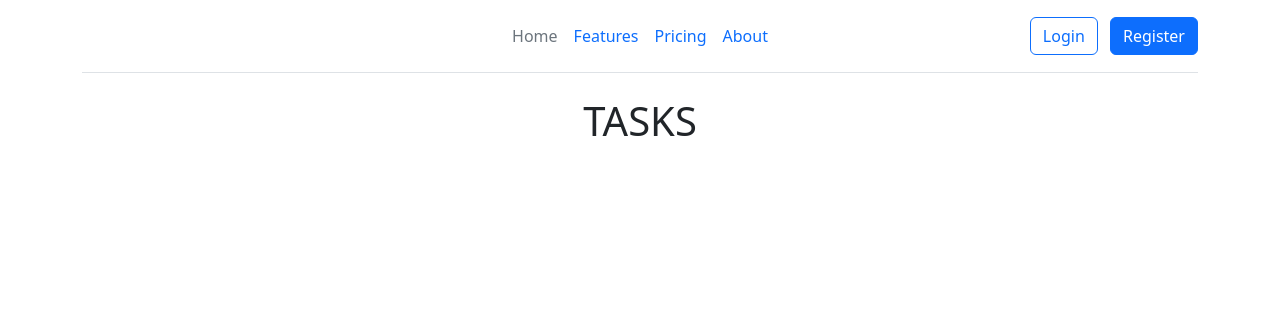
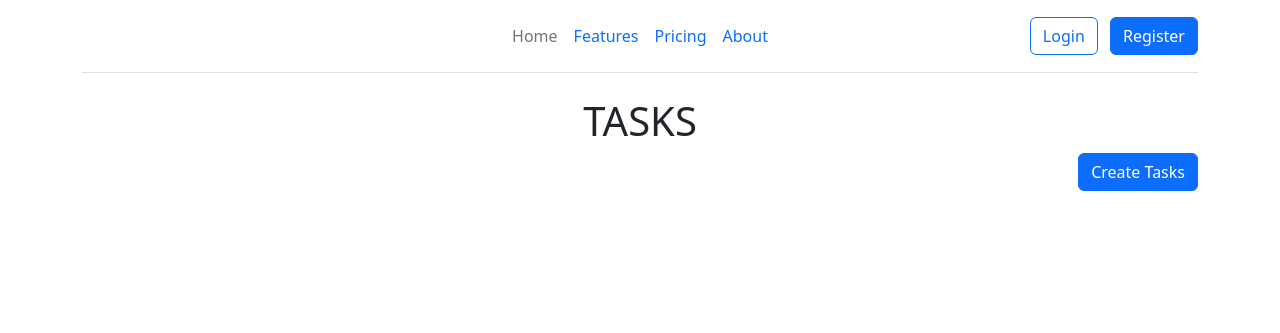
Before and after one commit to TobiAdeleke1/buddyUpApp, a Flask app: page /task/ in a window 1280 px wide. Shown: the top 333 px of the page. Run offline with Flask 3, Linux system fonts and the light colour scheme; parts of the project's set-up code (start-up, migrations or seed data) failed here and were passed over.

Commit message:
amend create new task and show all task button

```diff
--- a/src/application/templates/base.html
+++ b/src/application/templates/base.html
@@ -44,7 +44,7 @@
               <div class="col-md-3 text-end">
                 {% if g.user %}
 
-                <a class="btn btn-primary" href="{{ url_for('task.create_task') }}" role="button">My Tasks</a>
+                <a class="btn btn-primary" href="{{ url_for('task.user_task', user_id=g.user['id']) }}" role="button">My Tasks</a>
                 <a class="btn btn-outline-primary me-2" href="{{ url_for('auth.logout') }}" role="button">Logout</a>
 
 
--- a/src/application/templates/task/tasks.html
+++ b/src/application/templates/task/tasks.html
@@ -3,10 +3,12 @@
 
 <div class="container">
     <h1 class="title text-center">{% block title %} TASKS {% endblock %} </h1>
+    <div class="d-grid gap-2 d-md-flex justify-content-md-end">
+      <a class="btn btn-primary" href="{{ url_for('task.create_task') }}" role="button">Create Tasks</a>
+    </div>
     {% for task in tasks %}
        <h2> {{ task.title }}</h2>
        <p> {{ task.description }}  </p>
-
 
        <p> {{ task.created_at  }}  </p>
        <div>
```
